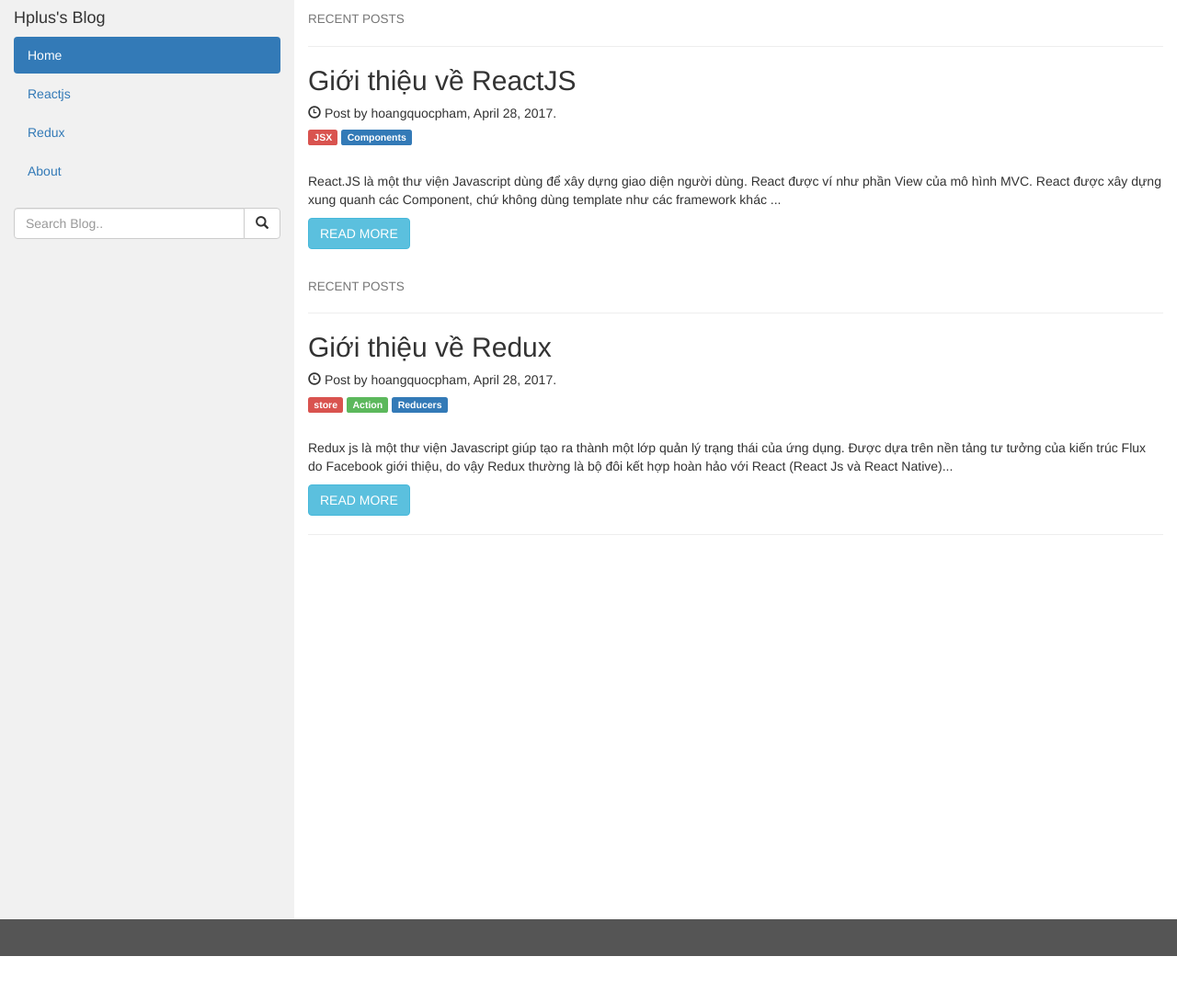
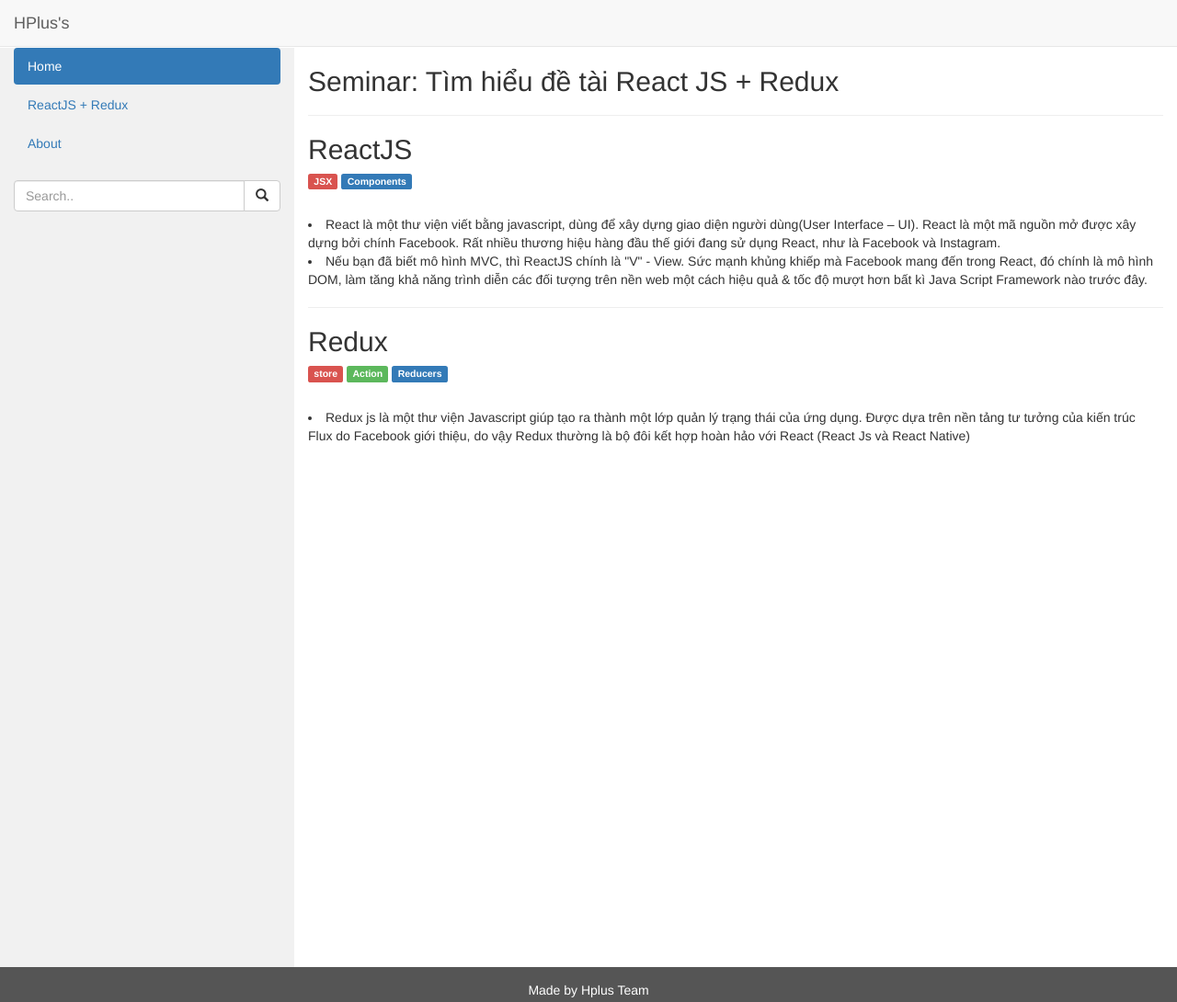
Before and after one commit to phamquochoang/phamquochoang.github.io, a plain HTML site: page index.html in a window 1280 px wide. Shown: the whole page at 92% size. Before the commit the page ends 1040 px from the top, so only its background shows below. Drawn offline with nearby package versions, Linux system fonts and the light colour scheme.

Commit message:
update index page

```diff
--- a/index.html
+++ b/index.html
@@ -1,7 +1,7 @@
 <!DOCTYPE html>
 <html lang="en">
 <head>
-  <title>reactjs-redux</title>
+  <title>Home</title>
   <meta charset="utf-8">
   <meta name="viewport" content="width=device-width, initial-scale=1">
   <link rel="stylesheet" href="https://maxcdn.bootstrapcdn.com/bootstrap/3.3.7/css/bootstrap.min.css">
@@ -32,19 +32,20 @@
   </style>
 </head>
 <body>
+<nav class="navbar navbar-default navbar-fixed-top">
+    <a class="navbar-brand" href="./index.html">HPlus's</a>
 
-<div class="container-fluid">
+</nav>
+<div class="container-fluid" style="margin-top:52px">
   <div class="row content">
     <div class="col-sm-3 sidenav">
-      <h4>Hplus's Blog</h4>
       <ul class="nav nav-pills nav-stacked">
-        <li class="active"><a href="#section1">Home</a></li>
-        <li><a href="#section2">Reactjs</a></li>
-        <li><a href="#section3">Redux</a></li>
-        <li><a href="#section4">About</a></li>
+        <li class="active"><a href="./index.html">Home</a></li>
+        <li><a href="./reactjsredux.html">ReactJS + Redux</a></li>
+        <li><a href="./about.html">About</a></li>
       </ul><br>
       <div class="input-group">
-        <input type="text" class="form-control" placeholder="Search Blog..">
+        <input type="text" class="form-control" placeholder="Search..">
         <span class="input-group-btn">
           <button class="btn btn-default" type="button">
             <span class="glyphicon glyphicon-search"></span>
@@ -54,34 +55,26 @@
     </div>
 
     <div class="col-sm-9">
-      <h4><small>RECENT POSTS</small></h4>
+      <h2>Seminar: Tìm hiểu đề tài React JS + Redux</h2>
       <hr>
-      <h2>Giới thiệu về ReactJS</h2>
-      <h5><span class="glyphicon glyphicon-time"></span> Post by hoangquocpham, April 28, 2017.</h5>
+      <h2>ReactJS</h2>
       <h5><span class="label label-danger">JSX</span> <span class="label label-primary">Components</span></h5><br>
-      <p>React.JS là một thư viện Javascript dùng để xây dựng giao diện người dùng. React được ví như phần View của mô hình MVC.
-         React được xây dựng xung quanh các Component, chứ không dùng template như các framework khác
-        ...
-      </p>
-      <button class="btn btn-info">READ MORE</button>
-      <br><br>
-
-      <h4><small>RECENT POSTS</small></h4>
+      <li>React là một thư viện viết bằng javascript, dùng để xây dựng giao diện người dùng(User Interface – UI). React là một mã nguồn mở được xây dựng bởi chính Facebook. Rất nhiều thương hiệu hàng đầu thế giới đang sử dụng React, như là Facebook và Instagram.</li>
+      <li>Nếu bạn đã biết mô hình MVC, thì ReactJS chính là "V" - View. Sức mạnh khủng khiếp mà Facebook mang đến trong React, đó chính là mô hình DOM, làm tăng khả năng trình diễn các đối tượng trên nền web một cách hiệu quả & tốc độ mượt hơn bất kì Java Script Framework nào trước đây.</li
+      </hr>
       <hr>
-      <h2>Giới thiệu về Redux</h2>
-      <h5><span class="glyphicon glyphicon-time"></span> Post by hoangquocpham, April 28, 2017.</h5>
+      <h2>Redux</h2>
       <h5><span class="label label-danger">store</span> <span class="label label-success">Action</span> <span class="label label-primary">Reducers</span></h5><br>
-      <p>
-          Redux js là một thư viện Javascript giúp tạo ra thành một lớp quản lý trạng thái của ứng dụng. Được dựa trên nền tảng tư tưởng của kiến trúc Flux do Facebook giới thiệu, do vậy Redux thường là bộ đôi kết hợp hoàn hảo với React (React Js và React Native)...
-      </p>
-      <button class="btn btn-info">READ MORE</button>
-      <hr>
+      <li>Redux js là một thư viện Javascript giúp tạo ra thành một lớp quản lý trạng thái của ứng dụng. Được dựa trên nền tảng tư tưởng của kiến trúc Flux do Facebook giới thiệu, do vậy Redux thường là bộ đôi kết hợp hoàn hảo với React (React Js và React Native)</li>
+      </hr>
     </div>
   </div>
 </div>
 
 <footer class="container-fluid">
-  <p></p>
+  <center>
+  <p>Made by Hplus Team</p>
+</center>
 </footer>
 
 </body>
```
